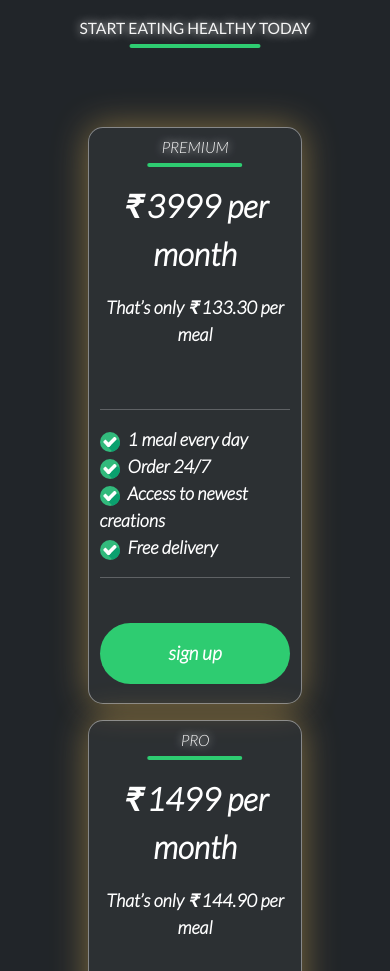
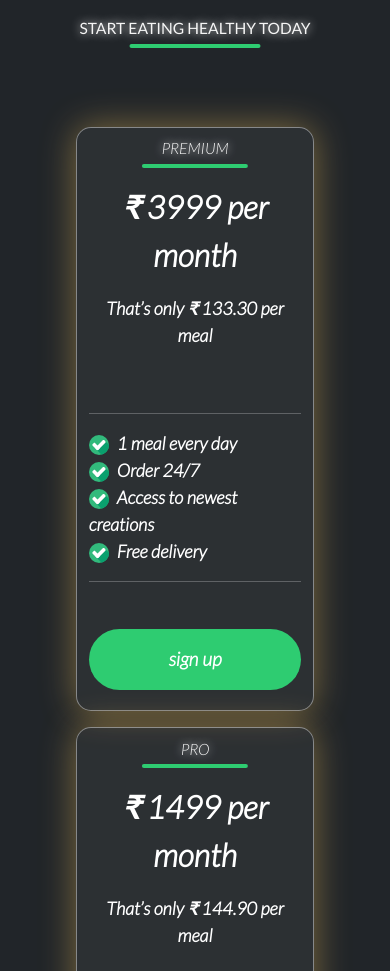
Before and after one commit to vignesh2396/source-code, a plain HTML site: page omnifood/index.html in a window 390 px wide. Shown: the part 7020-7991 px from the top of the page. Drawn offline with Linux system fonts and the light colour scheme.

Commit message:
Update queries.css

```diff
--- a/omnifood/css/queries.css
+++ b/omnifood/css/queries.css
@@ -122,6 +122,11 @@
         width       : 20px;
     }
 
+ .plan-box{
+    padding: 0;
+    margin-left: 0;
+    width: 100%;
+}
     div {
         padding      : 0;
         margin-bottom: .5rem;
```
Lines whose indentation alone changed are shown as unchanged.
